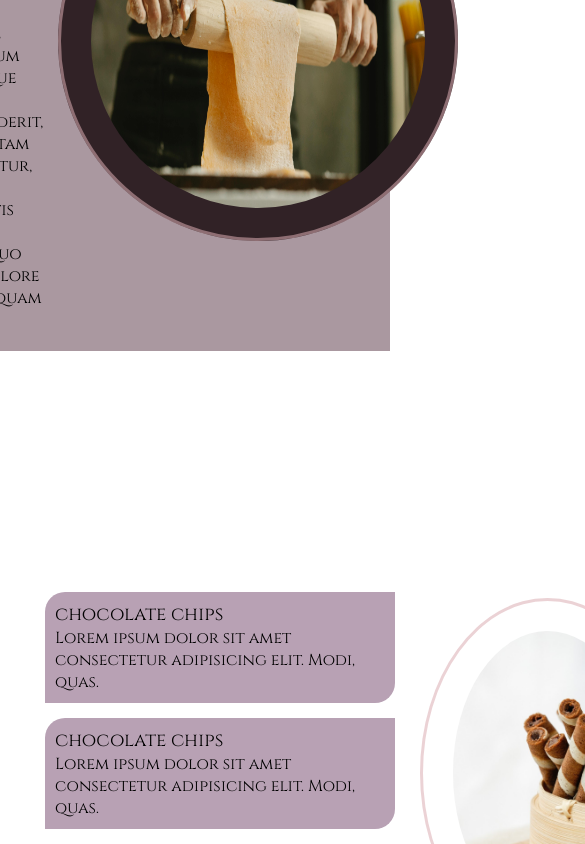
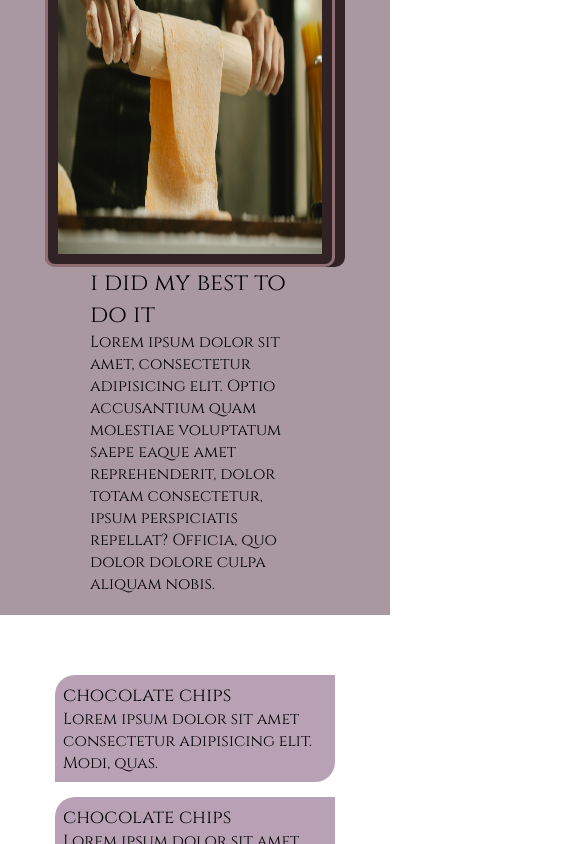
Before and after one commit to WA3D2000/2024, a plain HTML site: page about.html in a window 390 px wide. Shown: the part 1156-2000 px from the top of the page, 585 px wide, since content can reach past the window. Drawn offline with Linux system fonts and the light colour scheme; a web font is replaced by a local one.

Commit message:
canges in /about.css/

```diff
--- a/about.css
+++ b/about.css
@@ -42,6 +42,9 @@ img{
 .Text{
     width:50%;
 }
+.Text-2{
+    width:50%;
+}
 .prapare{
     display: flex;
     justify-content:center ;
@@ -83,3 +86,79 @@ img{
     transition: transform 0.3s ease;
 
 }
+
+@media (max-width : 600px) {
+    .about{
+        display: flex;
+        justify-content: center;
+        align-items: center;
+        flex-direction: column;
+    }
+    .prapare{
+        display: flex;
+        justify-content: center;
+        align-items: center;
+        flex-direction: column;
+    }
+    .portfolio{
+        margin: 0;
+        width:300px ;
+        height: 400px;
+        border-radius: 10px;
+
+
+    }
+    img{
+        padding: 10px;
+        width:290px ;
+        height:400px;
+        border-radius: 10px;
+        border: 3px solid rgba(218, 174, 178, 0.548);
+    }
+    .Text{
+        width: 60%;
+    }
+    .Text-2{
+        width: 60%;
+        order: 2;
+    }
+    .bg-img{
+        margin: 0;
+        width:300px ;
+        height: 400px;
+        border-radius: 10px;
+        background-color: rgb(49, 34, 38);
+
+    }
+    .gradiants{
+        height:auto;
+        display: flex;
+        justify-content: center;
+        align-items: center;
+        padding: 20px;
+        flex-direction: column;
+        height: auto;
+
+    }
+    .gradiants img{
+        width: 300px;
+        height: 350px;
+        border-radius: 50%;
+
+    }
+    .chocolate{
+        margin:0;
+        display: flex;
+        flex-direction: column;
+        padding: 40px;
+
+
+    }
+   .recipe{
+    width:280px;
+    padding: 8px;
+   }
+   .tie{
+    width: 75%;
+   }
+}
--- a/about.html
+++ b/about.html
@@ -57,7 +57,7 @@
             </section>
 <!-- second section -->
             <section class="prapare">
-                <div class="Text">
+                <div class="Text-2">
                   <h2>
                      i did my best  to do it
                   </h2>
```
